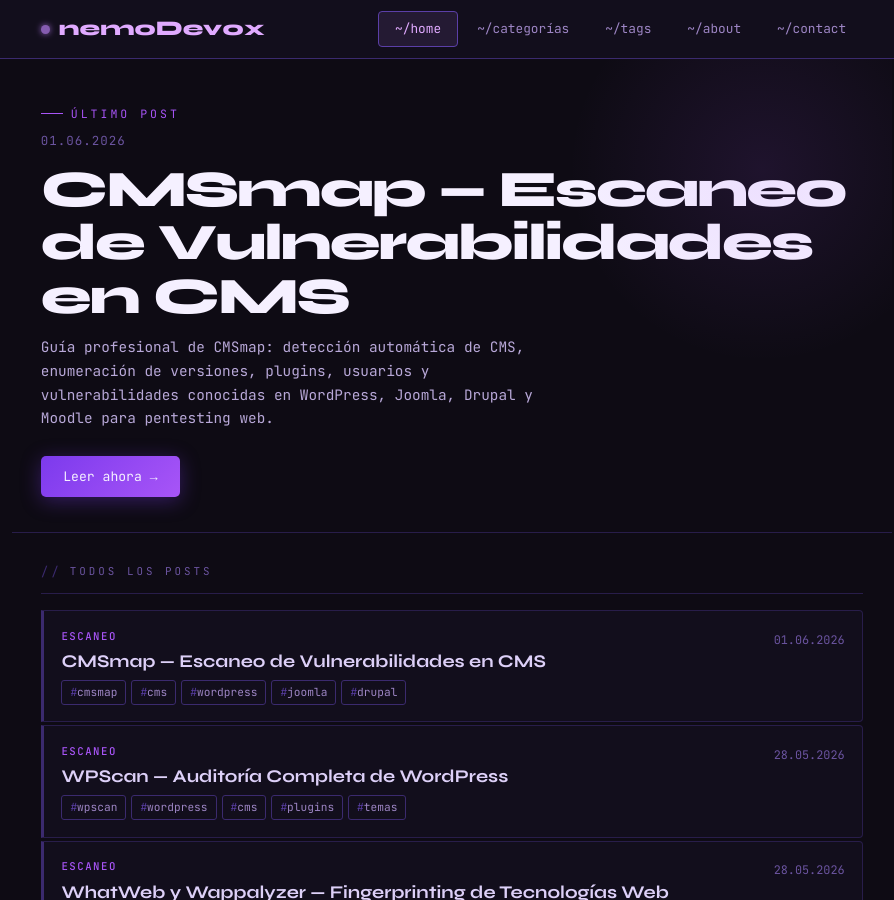
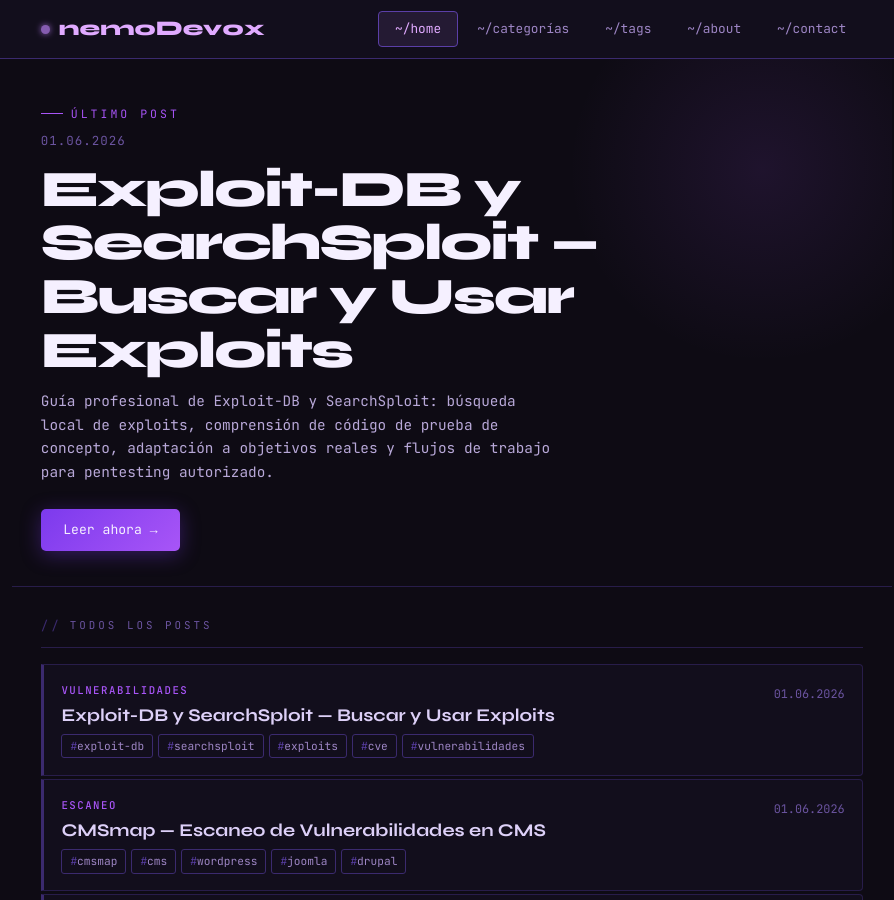
Before and after one commit to nemoDev0x/nemoDev0x.github.io, a Jekyll site: the page built from index.html, in a window 1280 px wide and 900 px high. Shown: the whole window, without its empty margins (188-1082 px from the left). Built offline with Jekyll 4.4.1, drawn with Linux system fonts in a browser that asks for light colours; some of the changed text lies outside the part shown.

Commit message:
Update post date for Exploit-DB and SearchSploit

```diff
--- a/_posts/2025-05-29-exploitdb-searchsploit.md
+++ b/_posts/2026-06-01-exploitdb-searchsploit.md
@@ -1,7 +1,7 @@
 ---
 layout: post
 title: "Exploit-DB y SearchSploit — Buscar y Usar Exploits"
-date: 2025-05-29
+date: 2026-06-01
 categories: [vulnerabilidades]
 tags: [exploit-db, searchsploit, exploits, cve, vulnerabilidades, pentesting, metasploit]
 description: "Guía profesional de Exploit-DB y SearchSploit: búsqueda local de exploits, comprensión de código de prueba de concepto, adaptación a objetivos reales y flujos de trabajo para pentesting autorizado."
```
